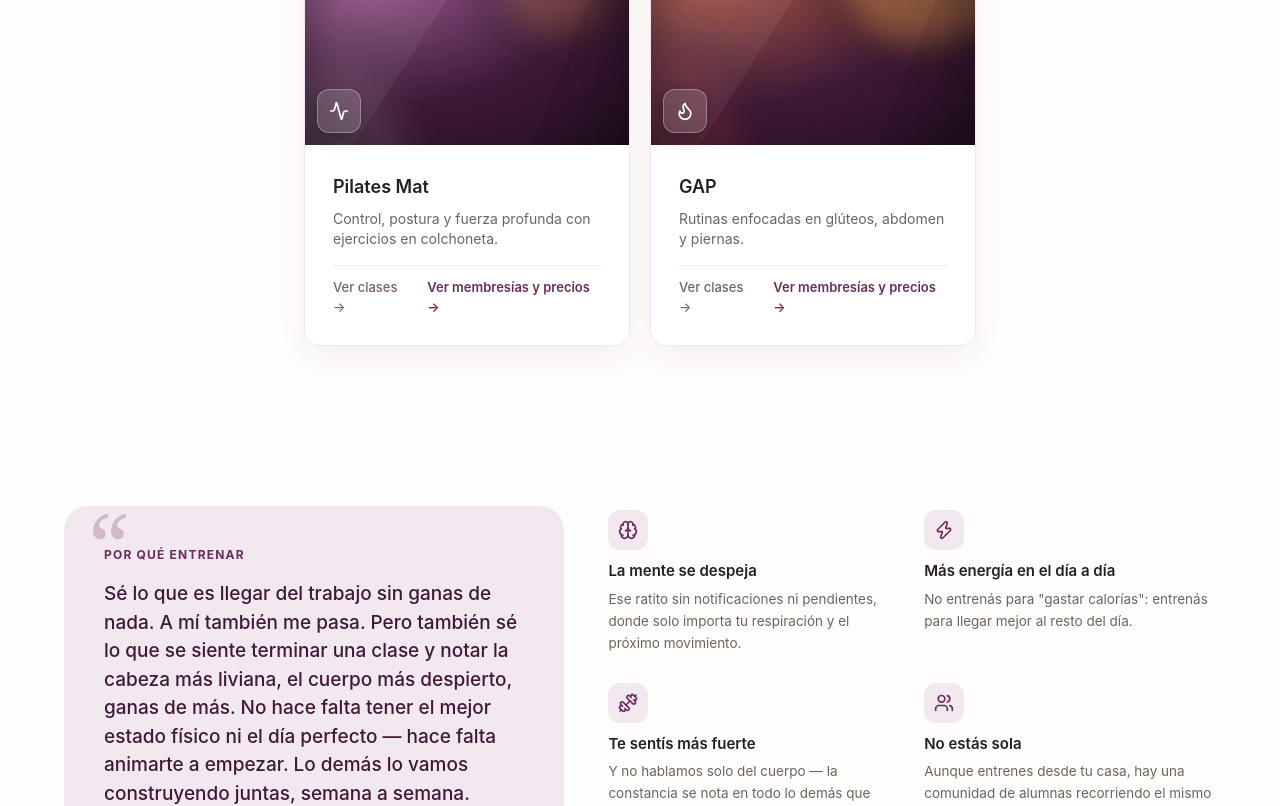
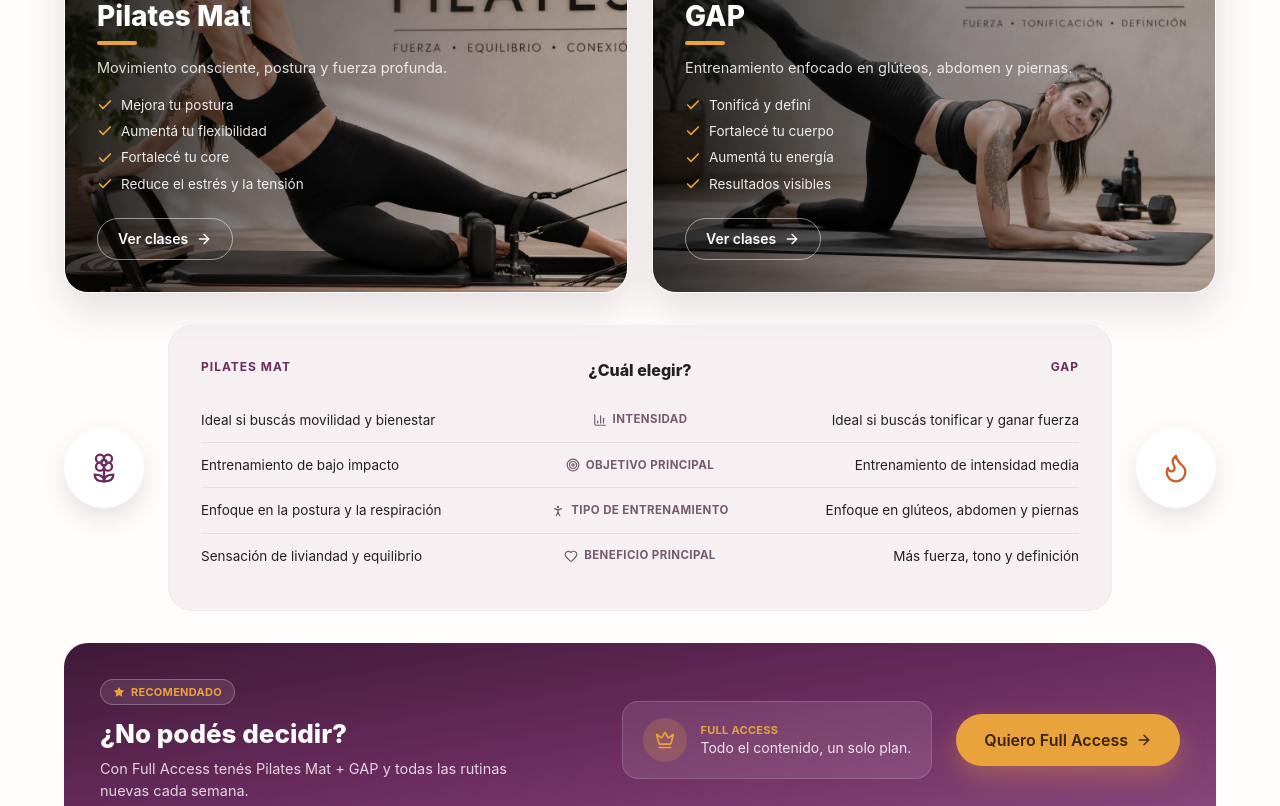
Before and after one commit to JonaGom/entrena-con-flor, a Next.js app: page / in a window 1280 px wide. Shown: the part 1600-2406 px from the top of the page. Built offline with nearby package versions, Linux system fonts and the light colour scheme; no server answers.

Commit message:
Rediseñar 'Nuestras disciplinas' con fotos reales, comparación y banner Full Access; arreglar íconos rotos en /membresia y /servicios

```diff
--- a/src/components/Categories.tsx
+++ b/src/components/Categories.tsx
@@ -1,6 +1,7 @@
 import Image from "next/image";
 import Link from "next/link";
-import { categories } from "@/data/content";
+import { ArrowRight, Check, Crown, Star } from "lucide-react";
+import { categories, categoryPitches, disciplineComparison } from "@/data/content";
 import { getIcon } from "@/lib/icon-map";
 import SectionHead from "./SectionHead";
 import Reveal from "./Reveal";
@@ -10,51 +11,152 @@ export default function Categories() {
     <section id="servicios" className="px-6 py-20">
       <SectionHead
         kicker="Nuestras disciplinas"
-        title="Dos formas de entrenar, un solo lugar"
-        description="Elegí la que más te guste — cada disciplina tiene su membresía de 1 mes, o llevate las dos con Full Access."
+        title="Elegí cómo querés entrenar"
+        description="Dos disciplinas, un mismo objetivo: sentirte mejor cada día."
       />
 
-      <div className="max-w-2xl mx-auto grid grid-cols-1 sm:grid-cols-2 gap-5">
+      <div className="max-w-6xl mx-auto">
+        {/* Tarjetas grandes por disciplina, con foto real de Flor. */}
+        <div className="grid grid-cols-1 md:grid-cols-2 gap-6 mb-8">
           {categories.map((cat, i) => {
-          const Icon = getIcon(cat.icon);
+            const pitch = categoryPitches.find((p) => p.slug === cat.slug);
+            const CategoryIcon = getIcon(cat.icon);
+            if (!pitch) return null;
             return (
               <Reveal key={cat.slug} delay={i * 90}>
-            <div className="bg-white border border-accent-light rounded-2xl overflow-hidden shadow-[0_10px_30px_rgba(62,25,56,0.06)] transition-all duration-300 hover:-translate-y-1 hover:shadow-[0_16px_34px_rgba(62,25,56,0.12)] hover:border-accent/30">
-              <div className="relative aspect-[16/10]">
+                <Link
+                  href={`/clases?categoria=${cat.slug}`}
+                  className="group relative block aspect-[4/5] sm:aspect-[16/12] rounded-3xl overflow-hidden border border-white/10 shadow-[0_16px_40px_rgba(62,25,56,0.14)] transition-transform duration-300 hover:-translate-y-1"
+                >
                   <Image
-                  src={cat.thumbnail}
+                    src={pitch.photo}
                     alt={cat.title}
                     fill
-                  sizes="(max-width: 640px) 100vw, 340px"
-                  className="object-cover"
+                    sizes="(max-width: 768px) 100vw, 560px"
+                    className="object-cover transition-transform duration-500 group-hover:scale-105"
                   />
-                <div className="absolute bottom-3 left-3 w-11 h-11 rounded-xl bg-white/15 border border-white/30 backdrop-blur-md flex items-center justify-center text-white shadow-[0_6px_16px_rgba(15,5,15,0.25)]">
-                  <Icon className="w-5 h-5" strokeWidth={2} />
+                  <div className="absolute inset-0 bg-gradient-to-r from-black/75 via-black/35 to-black/10" />
+
+                  <div className="relative z-10 h-full flex flex-col justify-between p-7 sm:p-8 text-white">
+                    <div className="w-11 h-11 rounded-xl bg-white/15 border border-white/30 backdrop-blur-md flex items-center justify-center">
+                      <CategoryIcon className="w-5 h-5" strokeWidth={2} />
+                    </div>
+
+                    <div>
+                      <h3 className="text-2xl sm:text-[28px] font-extrabold mb-1.5">{cat.title}</h3>
+                      <div className="w-10 h-1 rounded-full bg-gold mb-3" />
+                      <p className="text-white/85 text-[14.5px] max-w-[85%] mb-4">{pitch.tagline}</p>
+                      <ul className="mb-6 space-y-1.5">
+                        {pitch.benefits.map((benefit) => (
+                          <li key={benefit} className="flex items-center gap-2 text-[13.5px] text-white/90">
+                            <Check className="w-4 h-4 text-gold shrink-0" strokeWidth={2.5} />
+                            {benefit}
+                          </li>
+                        ))}
+                      </ul>
+                      <span className="inline-flex items-center gap-2 rounded-full border border-white/50 px-5 py-2.5 text-sm font-semibold transition-colors duration-300 group-hover:bg-white group-hover:text-accent-dark">
+                        Ver clases
+                        <ArrowRight className="w-4 h-4" strokeWidth={2} />
+                      </span>
                     </div>
                   </div>
-              <div className="p-7">
-                <h3 className="text-lg font-semibold mb-2">{cat.title}</h3>
-                <p className="text-muted text-sm mb-4">{cat.description}</p>
-                <div className="flex items-center gap-4 pt-3 border-t border-accent-light">
-                  <Link
-                    href={`/clases?categoria=${cat.slug}`}
-                    className="text-accent-dark/70 font-medium text-[13px] hover:text-accent transition-colors duration-300"
-                  >
-                    Ver clases →
                 </Link>
-                  <Link
-                    href={`/membresia/${cat.slug}`}
-                    className="text-accent font-semibold text-[13px] hover:text-accent-mid transition-colors duration-300"
-                  >
-                    Ver membresías y precios →
-                  </Link>
-                </div>
-              </div>
-            </div>
               </Reveal>
             );
           })}
         </div>
+
+        {/* Comparación rápida entre las dos disciplinas. */}
+        <Reveal>
+          <div className="flex items-center gap-4 md:gap-6 mb-8">
+            <div className="hidden sm:flex shrink-0 w-16 h-16 md:w-20 md:h-20 rounded-full bg-white items-center justify-center text-accent shadow-[0_10px_24px_rgba(62,25,56,0.12)]">
+              {(() => {
+                const Flower = getIcon("flower");
+                return <Flower className="w-7 h-7 md:w-8 md:h-8" strokeWidth={1.75} />;
+              })()}
+            </div>
+
+            <div className="flex-1 rounded-3xl bg-accent-light/60 border border-accent-light p-6 md:p-8">
+              <div className="grid grid-cols-3 gap-2 mb-4">
+                <div className="text-[11px] sm:text-[12px] font-bold text-accent uppercase tracking-[1px] text-left">
+                  Pilates Mat
+                </div>
+                <div className="text-sm sm:text-base font-extrabold text-center">¿Cuál elegir?</div>
+                <div className="text-[11px] sm:text-[12px] font-bold text-accent uppercase tracking-[1px] text-right">
+                  GAP
+                </div>
+              </div>
+
+              <div>
+                {disciplineComparison.map((row, i) => {
+                  const RowIcon = getIcon(row.icon);
+                  return (
+                    <div
+                      key={row.label}
+                      className={
+                        "grid grid-cols-3 gap-2 items-center py-3 " +
+                        (i !== disciplineComparison.length - 1 ? "border-b border-accent/10" : "")
+                      }
+                    >
+                      <div className="text-[12.5px] sm:text-[13.5px] text-text text-left">
+                        {row.pilatesMat}
+                      </div>
+                      <div className="flex flex-col sm:flex-row items-center justify-center gap-1 sm:gap-1.5 text-center text-[10.5px] sm:text-[11.5px] font-bold text-accent-dark/70 uppercase tracking-[0.4px]">
+                        <RowIcon className="w-3.5 h-3.5 shrink-0" strokeWidth={2} />
+                        {row.label}
+                      </div>
+                      <div className="text-[12.5px] sm:text-[13.5px] text-text text-right">{row.gap}</div>
+                    </div>
+                  );
+                })}
+              </div>
+            </div>
+
+            <div className="hidden sm:flex shrink-0 w-16 h-16 md:w-20 md:h-20 rounded-full bg-white items-center justify-center text-[#c9622e] shadow-[0_10px_24px_rgba(62,25,56,0.12)]">
+              {(() => {
+                const Flame = getIcon("flame");
+                return <Flame className="w-7 h-7 md:w-8 md:h-8" strokeWidth={1.75} />;
+              })()}
+            </div>
+          </div>
+        </Reveal>
+
+        {/* Banner Full Access. */}
+        <Reveal>
+          <div className="relative overflow-hidden rounded-3xl bg-gradient-to-br from-accent-dark via-accent to-accent-mid text-white">
+            <div className="relative z-10 flex flex-wrap items-center gap-6 p-7 md:p-9">
+              <div className="flex-1 min-w-[220px]">
+                <div className="inline-flex items-center gap-1.5 bg-white/10 border border-white/25 rounded-full px-3 py-1 text-[11px] font-bold uppercase tracking-wide text-gold mb-3">
+                  <Star className="w-3 h-3" fill="currentColor" strokeWidth={0} />
+                  Recomendado
+                </div>
+                <h3 className="text-2xl md:text-[26px] font-extrabold mb-1.5">¿No podés decidir?</h3>
+                <p className="text-white/80 text-[14.5px] max-w-md">
+                  Con Full Access tenés Pilates Mat + GAP y todas las rutinas nuevas cada semana.
+                </p>
+              </div>
+
+              <div className="flex items-center gap-3.5 bg-white/10 border border-white/15 rounded-2xl px-5 py-4 backdrop-blur-sm">
+                <div className="w-11 h-11 rounded-full bg-gold/20 flex items-center justify-center text-gold shrink-0">
+                  <Crown className="w-5 h-5" strokeWidth={2} />
+                </div>
+                <div>
+                  <div className="text-gold font-bold text-[11px] uppercase tracking-wide">Full Access</div>
+                  <div className="text-sm text-white/85">Todo el contenido, un solo plan.</div>
+                </div>
+              </div>
+
+              <Link
+                href="/membresia"
+                className="inline-flex items-center gap-2 rounded-full bg-gold text-[#3a2400] px-7 py-3.5 text-base font-semibold shadow-[0_10px_26px_rgba(232,163,61,0.35)] transition-all duration-300 hover:-translate-y-1 hover:shadow-[0_16px_34px_rgba(232,163,61,0.45)] hover:bg-[#f0b04f] whitespace-nowrap"
+              >
+                Quiero Full Access
+                <ArrowRight className="w-4 h-4" strokeWidth={2} />
+              </Link>
+            </div>
+          </div>
+        </Reveal>
+      </div>
     </section>
   );
 }
--- a/src/data/content.ts
+++ b/src/data/content.ts
@@ -135,6 +135,72 @@ export const categories: Category[] = [
     title: "GAP",
     description: "Rutinas enfocadas en glúteos, abdomen y piernas.",
     thumbnail: "/images/thumbnails/gap.jpg",
+  },
+];
+
+export type CategoryPitch = {
+  slug: string; // matchea con Category.slug
+  photo: string; // foto real de Flor haciendo la disciplina (julio 2026)
+  tagline: string;
+  benefits: string[];
+};
+
+// Sección "Nuestras disciplinas" del inicio (rediseño julio 2026): tarjetas
+// grandes con foto real + lista de beneficios, en vez de las tarjetas
+// chicas con miniatura genérica que había antes.
+export const categoryPitches: CategoryPitch[] = [
+  {
+    slug: "pilates-mat",
+    photo: "/images/flor-pilates.jpg",
+    tagline: "Movimiento consciente, postura y fuerza profunda.",
+    benefits: [
+      "Mejora tu postura",
+      "Aumentá tu flexibilidad",
+      "Fortalecé tu core",
+      "Reduce el estrés y la tensión",
+    ],
+  },
+  {
+    slug: "gap",
+    photo: "/images/flor-gap.jpg",
+    tagline: "Entrenamiento enfocado en glúteos, abdomen y piernas.",
+    benefits: ["Tonificá y definí", "Fortalecé tu cuerpo", "Aumentá tu energía", "Resultados visibles"],
+  },
+];
+
+export type DisciplineComparisonRow = {
+  icon: string;
+  label: string;
+  pilatesMat: string;
+  gap: string;
+};
+
+// Tabla "¿Cuál elegir?" debajo de las tarjetas grandes — mismo rediseño de
+// julio 2026, para ayudar a decidir entre las dos disciplinas de un vistazo.
+export const disciplineComparison: DisciplineComparisonRow[] = [
+  {
+    icon: "bar-chart",
+    label: "Intensidad",
+    pilatesMat: "Ideal si buscás movilidad y bienestar",
+    gap: "Ideal si buscás tonificar y ganar fuerza",
+  },
+  {
+    icon: "target",
+    label: "Objetivo principal",
+    pilatesMat: "Entrenamiento de bajo impacto",
+    gap: "Entrenamiento de intensidad media",
+  },
+  {
+    icon: "person",
+    label: "Tipo de entrenamiento",
+    pilatesMat: "Enfoque en la postura y la respiración",
+    gap: "Enfoque en glúteos, abdomen y piernas",
+  },
+  {
+    icon: "heart",
+    label: "Beneficio principal",
+    pilatesMat: "Sensación de liviandad y equilibrio",
+    gap: "Más fuerza, tono y definición",
   },
 ];
 
--- a/src/lib/icon-map.tsx
+++ b/src/lib/icon-map.tsx
@@ -1,9 +1,14 @@
 import {
   Activity,
+  BarChart3,
   Brain,
   Dumbbell,
   Flame,
+  Flower2,
+  Heart,
   Home,
+  PersonStanding,
+  Target,
   TrendingUp,
   Users,
   Video,
@@ -12,8 +17,9 @@ import {
 } from "lucide-react";
 
 // Mapa de íconos usados en contenido data-driven (Benefits, WhyTrain,
-// Categories) — así content.ts guarda un nombre de ícono en vez de un
-// emoji, y acá se resuelve al componente SVG de lucide-react.
+// Categories, comparación de disciplinas) — así content.ts guarda un
+// nombre de ícono en vez de un emoji, y acá se resuelve al componente SVG
+// de lucide-react.
 const iconMap: Record<string, LucideIcon> = {
   video: Video,
   "trending-up": TrendingUp,
@@ -24,6 +30,11 @@ const iconMap: Record<string, LucideIcon> = {
   users: Users,
   activity: Activity,
   flame: Flame,
+  flower: Flower2,
+  "bar-chart": BarChart3,
+  target: Target,
+  person: PersonStanding,
+  heart: Heart,
 };
 
 export function getIcon(name: string): LucideIcon {
```
Also changed, not shown: src/app/membresia/[categoria]/page.tsx (+7 -3 lines), src/app/membresia/page.tsx (+8 -4 lines), src/components/CategoryDetailBlock.tsx (+5 -3 lines), public/images/flor-gap.jpg (added), public/images/flor-pilates.jpg (added). Lines whose indentation alone changed are shown as unchanged.
